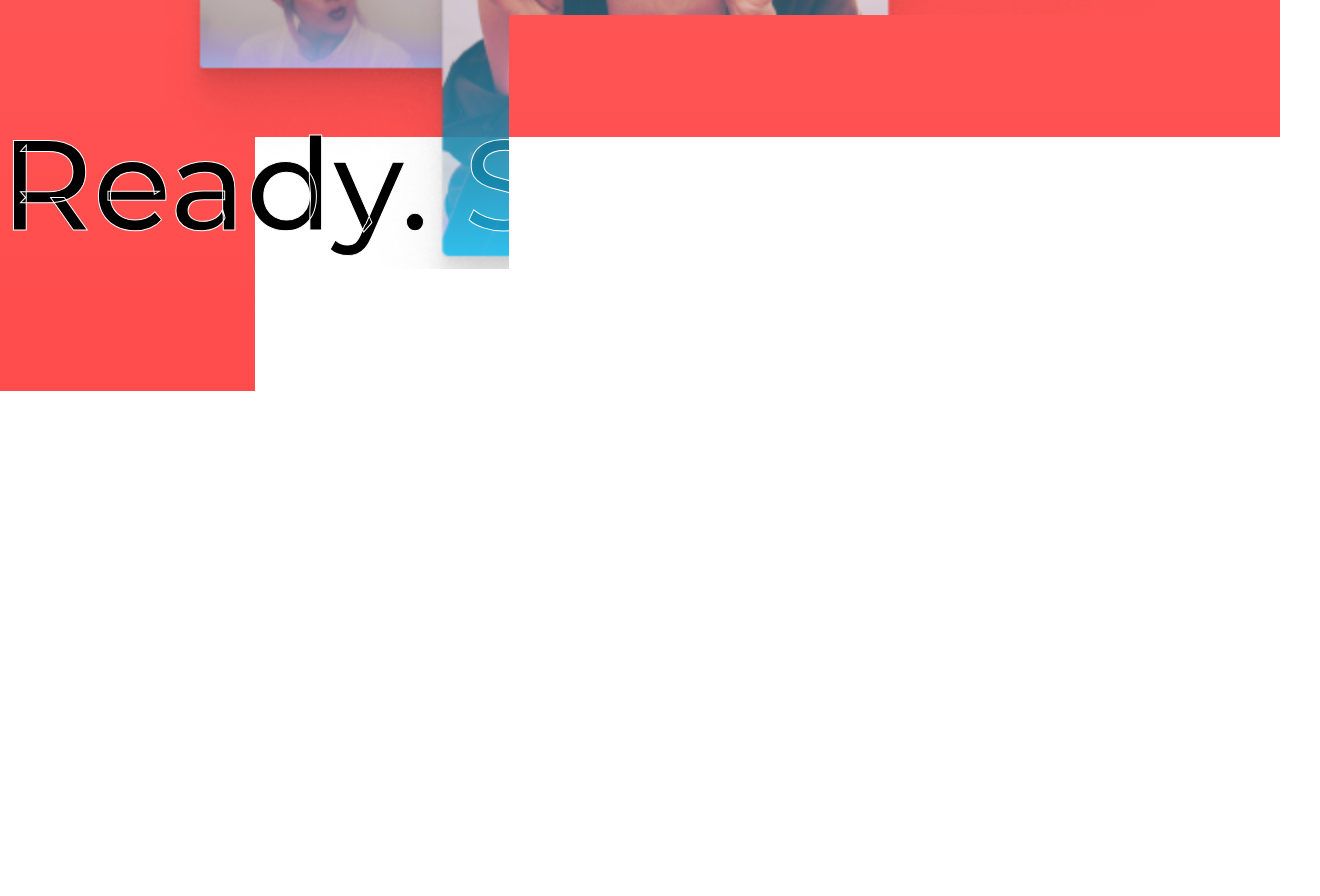
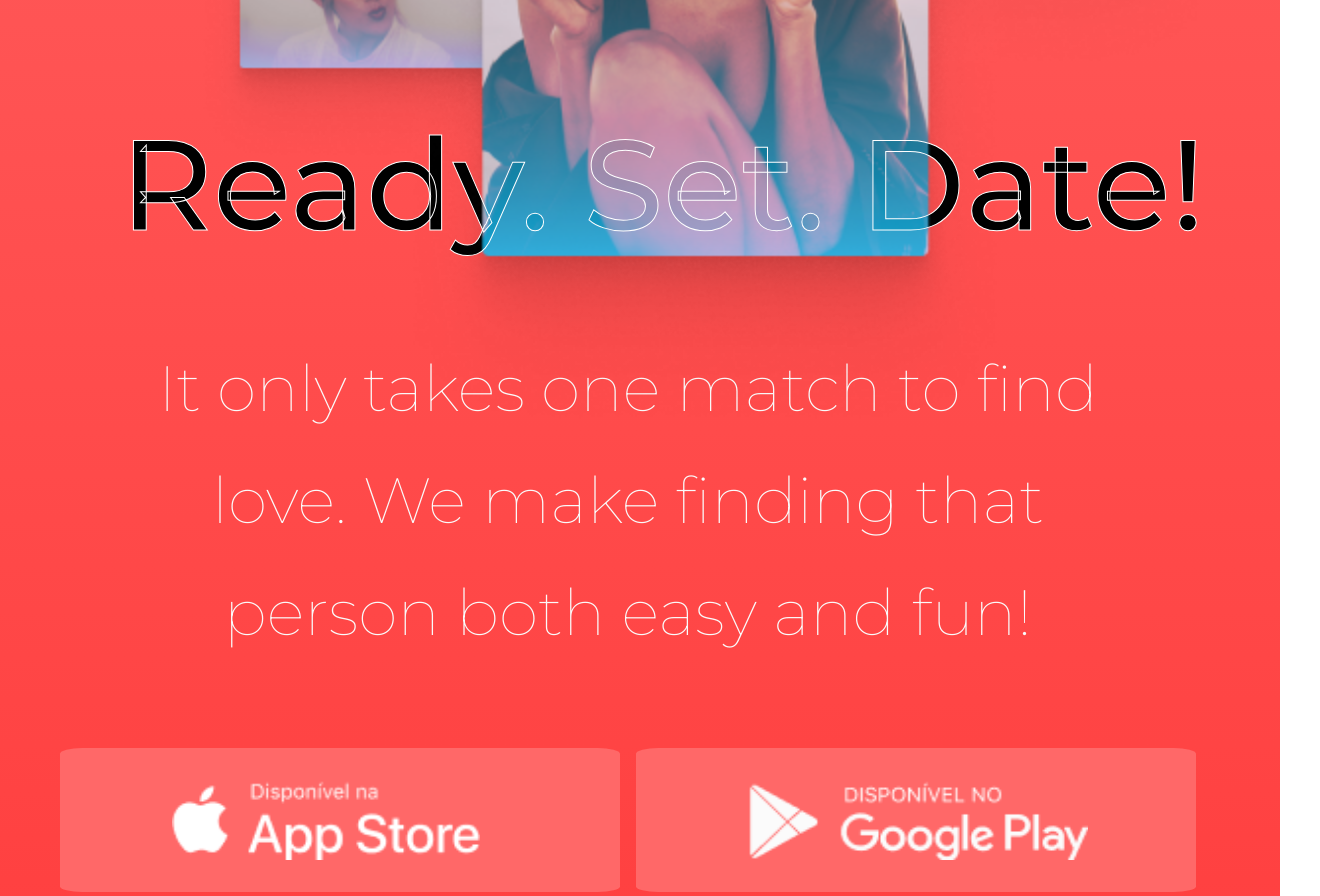
Before and after one commit to asterism0s/master, a plain HTML site: page index.html in a window 1280 px wide. Shown: the part 880-1776 px from the top of the page, 1320 px wide, since content can reach past the window. Drawn offline with nearby package versions, Linux system fonts and the light colour scheme.

Commit message:
Creation of the main banner

```diff
--- a/index.html
+++ b/index.html
@@ -24,10 +24,10 @@
                     <div class="container__button">
                          <ul class="wrapper-menu">
                               <li>
-                                   <a class="button button__secondary" href="#link">Log In</a>
+                                   <a class="main-button button__secondary" href="#link">Log In</a>
                               </li>
                               <li>
-                                   <a class="button button__primary" href="#link">View singles</a>
+                                   <a class="main-button button__primary" href="#link">View singles</a>
                               </li>
                          </ul>
                     </div>
@@ -36,12 +36,19 @@
           <section class="container__background">
                <section class="container__banner">
                     <img class="main-banner__image" src="img/banner__01.png" alt="A group of people of diverse ethnicities smiling and having fun">
-                    <h1 class="banner__title outline">
+                    <h1 class="main-banner__title outline">
                          Ready. Set. Date!
                     </h1>
-                    <h1 class="banner__title filled">
+                    <h1 class="main-banner__title filled">
                          Ready. Set. Date!
                     </h1>
+                    <p class="main-banner__text">
+                         It only takes one match to find love. We make finding that person both easy and fun!
+                    </p>
+                    <div class="container__btn">
+                         <a class="button-store" href="#link"><img class="button-image button-image-primary" src="img/btn_app-store.png" alt="Button to download on the App Store"></a>
+                         <a class="button-store" href="#link"><img class="button-image button-image-secondary" src="img/btn_google-play.png" alt="Button to download on Google Play"></a>
+                    </div>
 
                </section>
 
--- a/styles/components/_main-banner.scss
+++ b/styles/components/_main-banner.scss
@@ -4,6 +4,7 @@
 .container__background {
      height: 49.8rem;
      @include bg-color(bottom, $brand-color-secondary-pure, $brand-color-secondary-dark);
+     padding: 0 1.6rem 1rem 1rem;
      .main-banner__image {
           position: absolute;
           margin-top: 3.3rem;
@@ -11,14 +12,14 @@
           height: 29.7rem;
           z-index: 10;
      }
-     .banner__title {
+     .main-banner__title {
           position: absolute;
           font-size: 3.2rem;
           padding-bottom: 2.4rem;
           text-align: center;
           font-weight: $font-weight__medium;
           &.outline {
-               margin-top: 25rem;
+               margin: 25rem 0 0 2rem;
                text-align: center;
                color: #ffffff;
                z-index: 99;
@@ -26,8 +27,39 @@
                -webkit-text-stroke: 1px;
           }
           &.filled {
-               margin-top: 25rem;
+               margin: 25rem 0 0 2rem;
                z-index: 0;
           }
      }
+     .main-banner__text {
+          font-size: 1.6rem;
+          font-weight: $font-weight__thin;
+          color: $neutral-color-high-light;
+          line-height: 2.8rem;
+          text-align: center;
+          padding: 30.3rem 1.6rem 2rem 1.6rem;
+     }
+     .container__btn {
+          display: flex;
+          justify-content: center;
+          align-items: center;
+          gap: 0.4rem;
+          .button-store {
+               width: 14rem;
+               height: 3.6rem;
+               background: $brand-color-secondary-pure;
+               border-radius: 4%;
+               .button-image {
+                    padding: 0.8rem 2.7rem 0.8rem 2.8rem;
+                    &.button-image-primary {
+                         width: 7.7rem;
+                         height: 2rem;
+                    }
+                    &.button-image-secondary {
+                         width: 8.5rem;
+                         height: 2rem;
+                    }
+               }
+          }
+     }
 }
--- a/styles/components/_navbar.scss
+++ b/styles/components/_navbar.scss
@@ -17,7 +17,8 @@
           display: flex;
           align-items: center;
           gap: 0.8rem;
-          .button {
+          .main-button {
+               font-weight: $font-weight__medium;
                padding: 1.2rem 2.4rem;
                line-height: 1.8rem;
                font-size: 1.4rem;
```
Also changed, not shown: img/btn_app-store.png (added), img/btn_app-store.svg (added), img/btn_google-play.png (added), img/btn_google-play.svg (added), styles/style.css, 2 other files.
